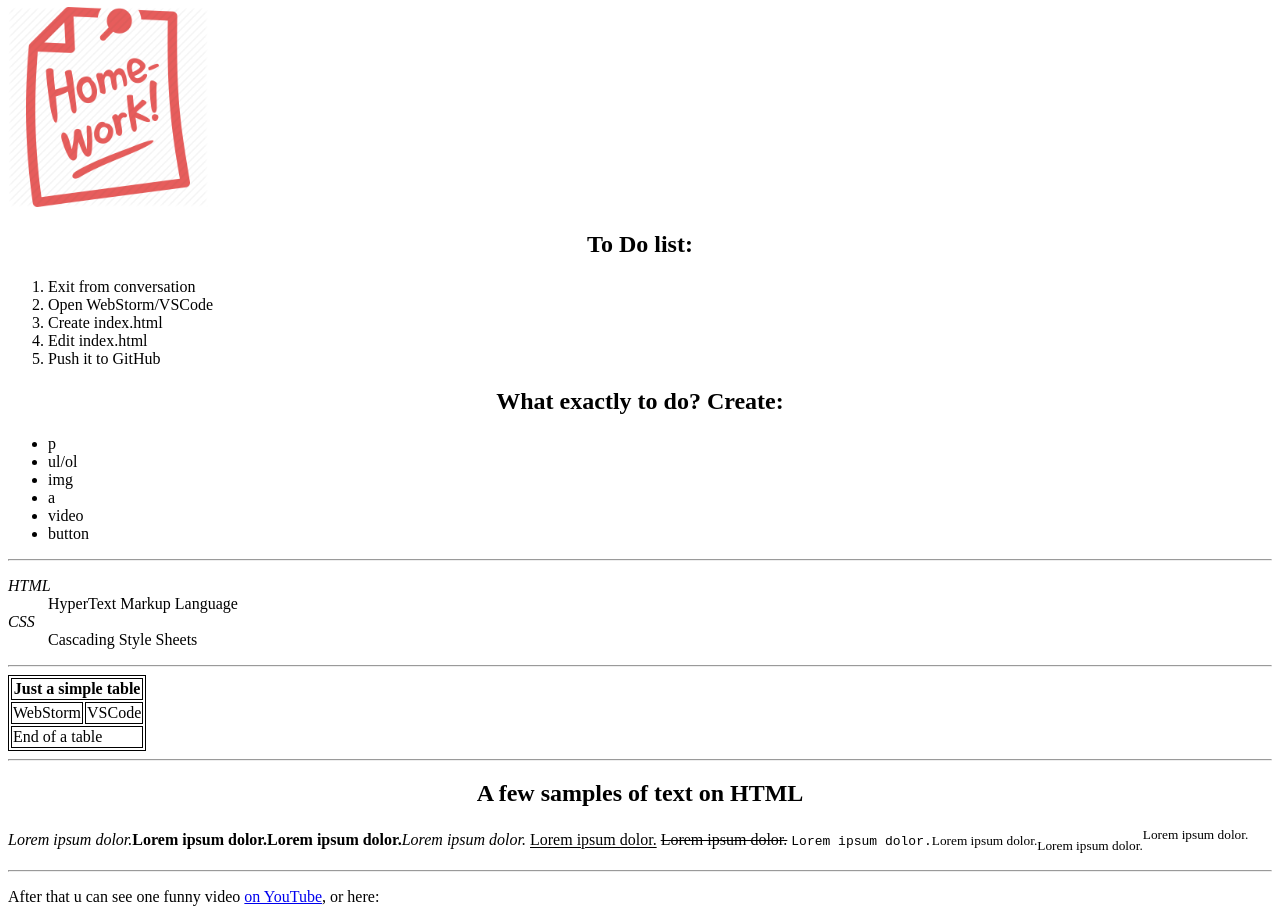
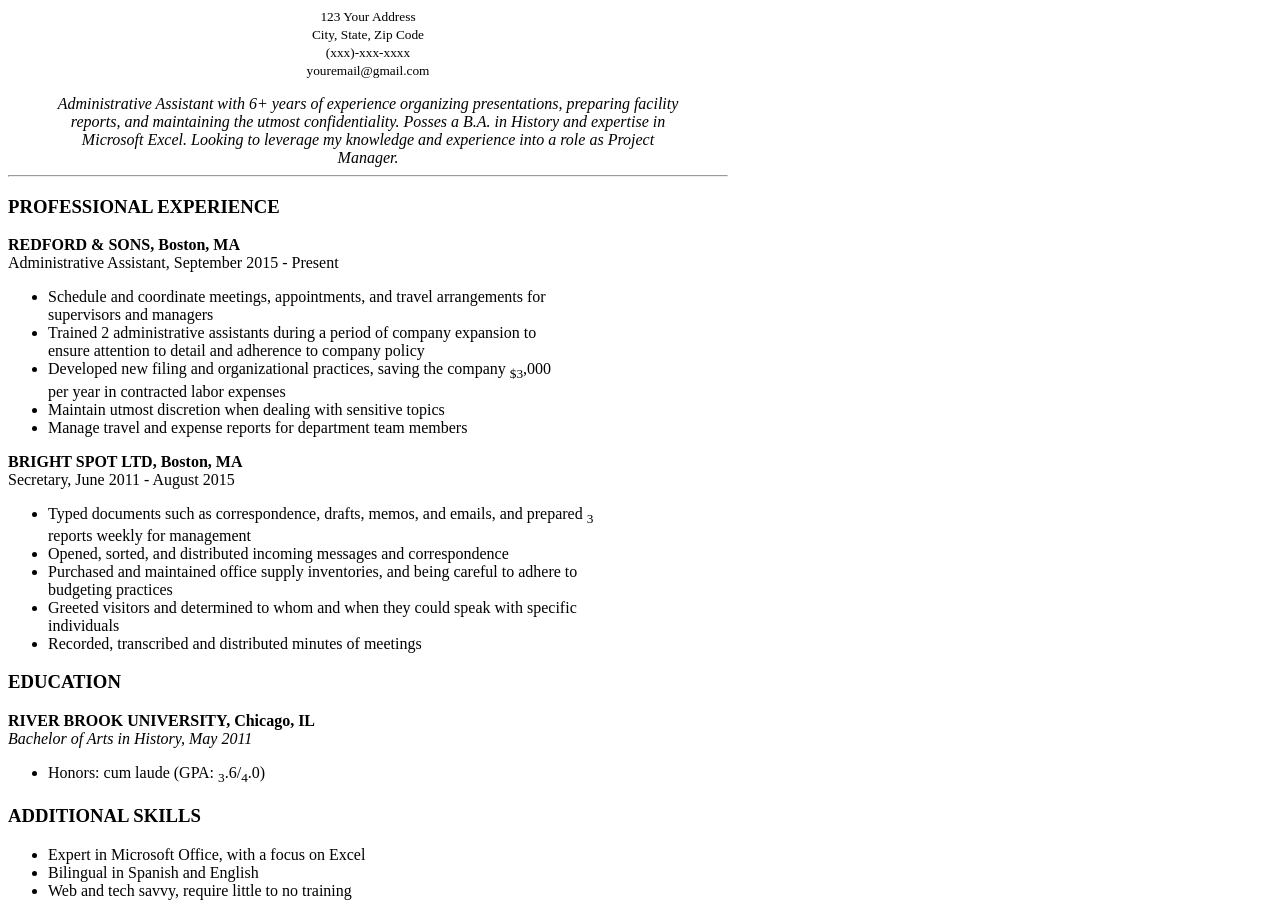
Before and after one commit to liubomyr-mysak/lmysak, a plain HTML site: page index.html in a window 1280 px wide. Shown: the part 73-992 px from the top of the page. Drawn offline with Linux system fonts and the light colour scheme.

Commit message:
added Homework folder, renamed Homework_1.html, added resume

```diff
--- a/index.html
+++ b/index.html
@@ -1,92 +1,67 @@
-<!doctype html>
-<html lang="ua">
+<!DOCTYPE html>
+<html lang="en">
 <head>
     <meta charset="UTF-8">
-    <meta name="viewport"
-          content="width=device-width, user-scalable=no, initial-scale=1.0, maximum-scale=1.0, minimum-scale=1.0">
-    <meta http-equiv="X-UA-Compatible" content="ie=edge">
-    <title>My super website!</title>
-    <style type="text/css">
-            table, th, td {
-                border: 1px solid black;
-            }
-
-            h2 {
-                text-align: center;
-            }
-
-            img {
-                width: 200px;
-            }
-    </style>
+    <title>Resume</title>
 </head>
-<body>
-    <header>
-        <h1>Die erste Hausarbeit!</h1>
-        <img src="img/homework-icon.png" alt="Homework icon">
+<body style="width: 720px;">
+    <header align="center">
+        <h1>JOHN SMITH</h1>
+        <p><small>123 Your Address <br>City, State, Zip Code <br> (xxx)-xxx-xxxx <br>youremail@gmail.com</small></p>
+        <em>Administrative Assistant with 6+ years of experience organizing presentations, preparing facility <br>
+            reports, and maintaining the utmost confidentiality. Posses a B.A. in History and expertise in <br>
+            Microsoft Excel. Looking to leverage my knowledge and experience into a role as Project <br>
+            Manager.</em>
+        <hr>
     </header>
     <main>
-        <h2>To Do list:</h2>
-        <ol>
-            <li>Exit from conversation</li>
-            <li>Open WebStorm/VSCode</li>
-            <li>Create index.html</li>
-            <li>Edit index.html</li>
-            <li>Push it to GitHub</li>
-        </ol>
-        <h2>What exactly to do? Create:</h2>
-        <ul>
-            <li>p</li>
-            <li>ul/ol</li>
-            <li>img</li>
-            <li>a</li>
-            <li>video</li>
-            <li>button</li>
-        </ul>
-        <hr>
-        <dl>
-            <dt><dfn title="HyperText Markup Language">HTML</dfn></dt>
-            <dd>HyperText Markup Language</dd>
-            <dt><dfn title="Cascading Style Sheets">CSS</dfn></dt>
-            <dd>Cascading Style Sheets</dd>
-        </dl>
-        <hr>
-        <table>
-            <thead>
-                <tr>
-                    <th colspan="2">Just a simple table</th>
-                </tr>
-            </thead>
-            <tbody>
-                <tr>
-                    <td>WebStorm</td>
-                    <td>VSCode</td>
-                </tr>
-            </tbody>
-            <tfoot>
-                <tr>
-                    <td colspan="2">End of a table</td>
-                </tr>
-            </tfoot>
-        </table>
-        <hr>
-        <h2>A few samples of text on HTML</h2>
-        <p><i>Lorem ipsum dolor.</i><b>Lorem ipsum dolor.</b><strong>Lorem ipsum dolor.</strong><em>Lorem ipsum dolor.</em>
-            <ins>Lorem ipsum dolor.</ins>
-            <del>Lorem ipsum dolor.</del>
-            <code>Lorem ipsum dolor.</code><small>Lorem ipsum dolor.</small><sub>Lorem ipsum dolor.</sub><sup>Lorem ipsum dolor.</sup></p>
-        <hr>
-        <p>After that u can see one funny video <a href="http://youtube.com/watch?v=GW_fdXHOWp4" target="_blank">on YouTube</a>, or here:</p>
-        <iframe width="560" height="315" src="https://www.youtube.com/embed/GW_fdXHOWp4" frameborder="0" allow="accelerometer; autoplay; clipboard-write; encrypted-media; gyroscope; picture-in-picture" allowfullscreen></iframe>
-        <div>
-            <button>Confirm</button>
-            <button>Cancel</button>
-            <a href=""></a>
-        </div>
-        <hr>
+        <section>
+            <h3><strong>PROFESSIONAL EXPERIENCE</strong></h3>
+            <p><strong>REDFORD & SONS, Boston, MA</strong> <br>
+                Administrative Assistant, September 2015 - Present</p>
+            <ul>
+                <li>Schedule and coordinate meetings, appointments, and travel arrangements for <br>
+                    supervisors and managers</li>
+                <li>Trained 2 administrative assistants during a period of company expansion to <br>
+                    ensure attention to detail and adherence to company policy</li>
+                <li>Developed new filing and organizational practices, saving the company <sub>$3</sub>,000<br>
+                    per year in contracted labor expenses</li>
+                <li>Maintain utmost discretion when dealing with sensitive topics</li>
+                <li>Manage travel and expense reports for department team members</li>
+            </ul>
+            <p><strong>BRIGHT SPOT LTD, Boston, MA</strong> <br>
+                Secretary, June 2011 - August 2015</p>
+            <ul>
+                <li>Typed documents such as correspondence, drafts, memos, and emails, and prepared <sub>3</sub><br>
+                    reports weekly for management</li>
+                <li>Opened, sorted, and distributed incoming messages and correspondence</li>
+                <li>Purchased and maintained office supply inventories, and being careful to adhere to <br>
+                    budgeting practices</li>
+                <li>Greeted visitors and determined to whom and when they could speak with specific <br>
+                    individuals</li>
+                <li>Recorded, transcribed and distributed minutes of meetings</li>
+            </ul>
+        </section>
+        <section>
+            <h3><strong>EDUCATION</strong></h3>
+            <p><strong>RIVER BROOK UNIVERSITY, Chicago, IL</strong> <br>
+            <i>Bachelor of Arts in History, May 2011</i></p>
+            <ul>
+                <li>Honors: cum laude (GPA: <sub>3</sub>.6/<sub>4</sub>.0)</li>
+            </ul>
+        </section>
+        <section>
+            <h3><strong>ADDITIONAL SKILLS</strong></h3>
+            <ul>
+                <li>Expert in Microsoft Office, with a focus on Excel</li>
+                <li>Bilingual in Spanish and English</li>
+                <li>Web and tech savvy, require little to no training</li>
+            </ul>
+            <br><br><br><br>
+        </section>
     </main>
-    <footer>
-        <p>All right reserved. <time datetime="2021-03-05">2021-03-05.</time><address>Ivano-Frankivsk city.</address></p>
+    <footer align="center">
+        <small>123 Your Address City &#9; State &Tab;Zip Code (xxx)-xxx-xxxx &Tab;your@email.com</small>
     </footer>
 </body>
 </html>
```
Also changed, not shown: Homework/Homework_1.html (added, +92 -0 lines), 1 other file.
